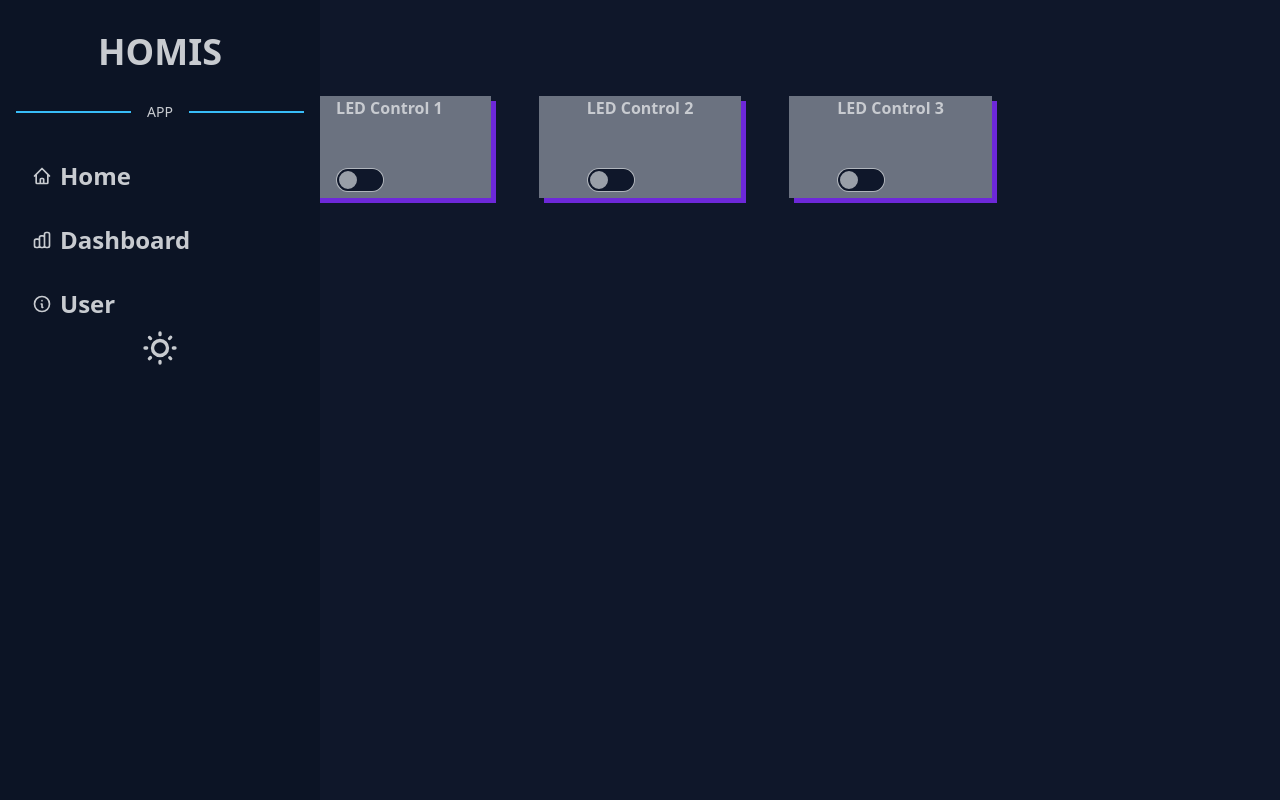
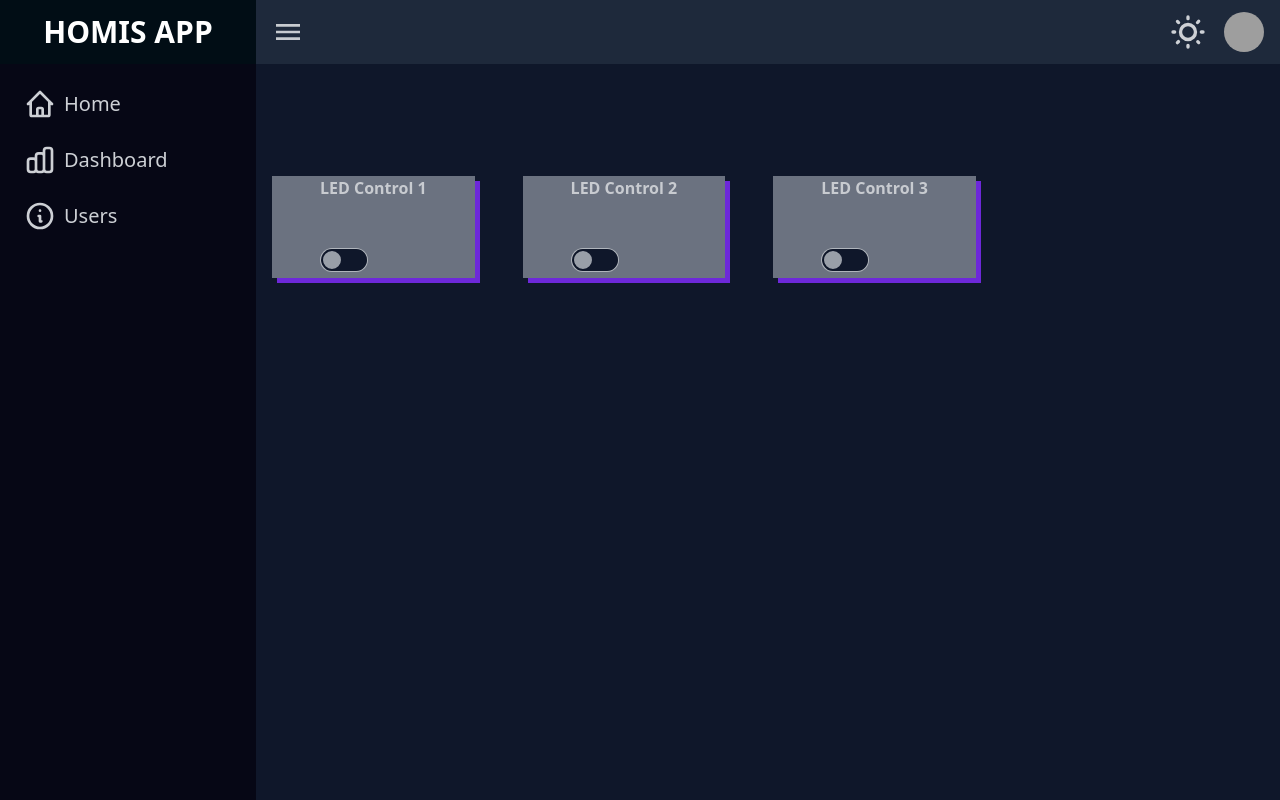
Before and after one commit to eka-septian/src-buku-penjadwalan-iot, a Flask app: template project/main/templates/dashboard.html in a window 1280 px wide. Run offline with Flask 3, Linux system fonts and the light colour scheme; the template is opened without the code that fills it, so the values that code supplies are empty; some libraries are stand-ins or nearby versions; grey boxes are pictures that could not be loaded.

Commit message:
update styling home,sidebar and navbar,toast massage

```diff
--- a/app.py
+++ b/app.py
@@ -1,3 +1,6 @@
 from project import create_app
 
 app = create_app()
+
+if __name__ == '__main__':
+    app.run(host='0.0.0.0',debug=True)
--- a/project/templates/base.html
+++ b/project/templates/base.html
@@ -15,59 +15,85 @@
   </head>
 
   <body>
-    <div class="drawer lg:drawer-open">
-      <input id="my-drawer-2" type="checkbox" class="drawer-toggle" />
-      <label for="my-drawer-2" class="btn btn-primary drawer-button lg:hidden"
-        >Open drawer</label
-      >
-      <div class="drawer-content flex flex-col items-center">
-        <main>{% block content %} {% endblock %}</main>
+
+    <div class="flex h-screen ">
+      <!-- sidebar -->
+      <div class="hidden md:flex flex-col w-64">
+          <div class="flex items-center justify-center h-16 bg-primary-content">
+              <span class="text-3xl text-white font-bold uppercase">Homis app</span>
           </div>
-      <div class="drawer-side">
-        <label for="my-drawer-2" aria-label="close sidebar" class="drawer-overlay" ></label>
-        <ul class="menu p-4 w-80 min-h-full bg-base-200 text-base-content fixed" >
-          <h1 class="text-4xl font-bold text-center my-4">HOMIS</h1>
-          <div class="divider divider-primary">APP</div>
-          <!-- Sidebar content here -->
-          <li class="text-2xl font-semibold mt-4">
-            <a href="{{ url_for('main.home') }}">
-              <svg xmlns="http://www.w3.org/2000/svg" class="h-5 w-5" fill="none" viewBox="0 0 24 24" stroke="currentColor" > <path stroke-linecap="round" stroke-linejoin="round" stroke-width="2" d="M3 12l2-2m0 0l7-7 7 7M5 10v10a1 1 0 001 1h3m10-11l2 2m-2-2v10a1 1 0 01-1 1h-3m-6 0a1 1 0 001-1v-4a1 1 0 011-1h2a1 1 0 011 1v4a1 1 0 001 1m-6 0h6" /></svg>
+          <div class="flex flex-col flex-1 overflow-y-auto ">
+              <nav class="flex-1 px-2 py-4 bg-secondary-content">
+                  <a href="{{url_for('main.home') }}" class="text-xl flex items-center px-4 py-2 text-neutral-content hover:bg-neutral">
+                    <svg xmlns="http://www.w3.org/2000/svg" class="h-8 w-8 mr-2" fill="none" viewBox="0 0 24 24" stroke="currentColor"><path stroke-linecap="round" stroke-linejoin="round" stroke-width="2" d="M3 12l2-2m0 0l7-7 7 7M5 10v10a1 1 0 001 1h3m10-11l2 2m-2-2v10a1 1 0 01-1 1h-3m-6 0a1 1 0 001-1v-4a1 1 0 011-1h2a1 1 0 011 1v4a1 1 0 001 1m-6 0h6" /></svg>
                       Home
                   </a>
-          </li>
-          <li class="text-2xl font-semibold mt-4">
-            <a href="{{url_for('main.dashboard') }}">
-              <svg xmlns="http://www.w3.org/2000/svg" class="h-5 w-5" fill="none" viewBox="0 0 24 24" stroke="currentColor" >
-                <path stroke-linecap="round" stroke-linejoin="round" stroke-width="2" d="M9 19v-6a2 2 0 00-2-2H5a2 2 0 00-2 2v6a2 2 0 002 2h2a2 2 0 002-2zm0 0V9a2 2 0 012-2h2a2 2 0 012 2v10m-6 0a2 2 0 002 2h2a2 2 0 002-2m0 0V5a2 2 0 012-2h2a2 2 0 012 2v14a2 2 0 01-2 2h-2a2 2 0 01-2-2z" /></svg>
+                  <a href="{{url_for('main.dashboard') }}" class="text-xl flex items-center px-4 py-2 mt-2 text-neutral-content hover:bg-neutral">
+                    <svg xmlns="http://www.w3.org/2000/svg" class="h-8 w-8 mr-2" fill="none" viewBox="0 0 24 24" stroke="currentColor"><path stroke-linecap="round" stroke-linejoin="round" stroke-width="2" d="M9 19v-6a2 2 0 00-2-2H5a2 2 0 00-2 2v6a2 2 0 002 2h2a2 2 0 002-2zm0 0V9a2 2 0 012-2h2a2 2 0 012 2v10m-6 0a2 2 0 002 2h2a2 2 0 002-2m0 0V5a2 2 0 012-2h2a2 2 0 012 2v14a2 2 0 01-2 2h-2a2 2 0 01-2-2z" /></svg>
                     Dashboard
                   </a>
-          </li>
+                  <a href="#" class="text-xl flex items-center px-4 py-2 mt-2 text-neutral-content hover:bg-neutral">
+                    <svg xmlns="http://www.w3.org/2000/svg" class="h-8 w-8 mr-2" fill="none" viewBox="0 0 24 24" stroke="currentColor"><path stroke-linecap="round" stroke-linejoin="round" stroke-width="2" d="M13 16h-1v-4h-1m1-4h.01M21 12a9 9 0 11-18 0 9 9 0 0118 0z" /></svg>
 
-          <li class="text-2xl font-semibold mt-4">
-            <a href="#">
-              <svg xmlns="http://www.w3.org/2000/svg" class="h-5 w-5" fill="none" viewBox="0 0 24 24" stroke="currentColor" >
-                <path stroke-linecap="round" stroke-linejoin="round" stroke-width="2" d="M13 16h-1v-4h-1m1-4h.01M21 12a9 9 0 11-18 0 9 9 0 0118 0z" /></svg >
-              User
-            </a >
-          </li>
+                      Users
+                  </a>
+              </nav>
+          </div>
+      </div>
 
+      <!-- Main content -->
+      <div class="flex flex-col flex-1 overflow-y-auto ">
+          <div class="flex items-center justify-between h-16 bg-neutral">
+              <div class="flex items-center px-4 ">
                 <label class="swap swap-rotate">
+
+                  <!-- this hidden checkbox controls the state -->
+                  <input type="checkbox" />
+
+                  <!-- hamburger icon -->
+                  <svg class="swap-off fill-current" xmlns="http://www.w3.org/2000/svg" width="32" height="32" viewBox="0 0 512 512"><path d="M64,384H448V341.33H64Zm0-106.67H448V234.67H64ZM64,128v42.67H448V128Z"/></svg>
+
+                  <!-- close icon -->
+                  <svg class="swap-on fill-current" xmlns="http://www.w3.org/2000/svg" width="32" height="32" viewBox="0 0 512 512"><polygon points="400 145.49 366.51 112 256 222.51 145.49 112 112 145.49 222.51 256 112 366.51 145.49 400 256 289.49 366.51 400 400 366.51 289.49 256 400 145.49"/></svg>
+
+                </label>
+              </div>
+              <div class="flex items-center pr-4">
+
+                <label class="swap swap-rotate pr-4 text-neutral-content">
                   <!-- this hidden checkbox controls the state -->
                   <input type="checkbox" class="theme-controller" value="retro" />
                   <!-- sun icon -->
-            <svg class="swap-off fill-current w-10 h-10" xmlns="http://www.w3.org/2000/svg" viewBox="0 0 24 24" > <path d="M5.64,17l-.71.71a1,1,0,0,0,0,1.41,1,1,0,0,0,1.41,0l.71-.71A1,1,0,0,0,5.64,17ZM5,12a1,1,0,0,0-1-1H3a1,1,0,0,0,0,2H4A1,1,0,0,0,5,12Zm7-7a1,1,0,0,0,1-1V3a1,1,0,0,0-2,0V4A1,1,0,0,0,12,5ZM5.64,7.05a1,1,0,0,0,.7.29,1,1,0,0,0,.71-.29,1,1,0,0,0,0-1.41l-.71-.71A1,1,0,0,0,4.93,6.34Zm12,.29a1,1,0,0,0,.7-.29l.71-.71a1,1,0,1,0-1.41-1.41L17,5.64a1,1,0,0,0,0,1.41A1,1,0,0,0,17.66,7.34ZM21,11H20a1,1,0,0,0,0,2h1a1,1,0,0,0,0-2Zm-9,8a1,1,0,0,0-1,1v1a1,1,0,0,0,2,0V20A1,1,0,0,0,12,19ZM18.36,17A1,1,0,0,0,17,18.36l.71.71a1,1,0,0,0,1.41,0,1,1,0,0,0,0-1.41ZM12,6.5A5.5,5.5,0,1,0,17.5,12,5.51,5.51,0,0,0,12,6.5Zm0,9A3.5,3.5,0,1,1,15.5,12,3.5,3.5,0,0,1,12,15.5Z" /> </svg>
+                  <svg class="swap-off fill-current w-10 h-10" xmlns="http://www.w3.org/2000/svg" viewBox="0 0 24 24"><path d="M5.64,17l-.71.71a1,1,0,0,0,0,1.41,1,1,0,0,0,1.41,0l.71-.71A1,1,0,0,0,5.64,17ZM5,12a1,1,0,0,0-1-1H3a1,1,0,0,0,0,2H4A1,1,0,0,0,5,12Zm7-7a1,1,0,0,0,1-1V3a1,1,0,0,0-2,0V4A1,1,0,0,0,12,5ZM5.64,7.05a1,1,0,0,0,.7.29,1,1,0,0,0,.71-.29,1,1,0,0,0,0-1.41l-.71-.71A1,1,0,0,0,4.93,6.34Zm12,.29a1,1,0,0,0,.7-.29l.71-.71a1,1,0,1,0-1.41-1.41L17,5.64a1,1,0,0,0,0,1.41A1,1,0,0,0,17.66,7.34ZM21,11H20a1,1,0,0,0,0,2h1a1,1,0,0,0,0-2Zm-9,8a1,1,0,0,0-1,1v1a1,1,0,0,0,2,0V20A1,1,0,0,0,12,19ZM18.36,17A1,1,0,0,0,17,18.36l.71.71a1,1,0,0,0,1.41,0,1,1,0,0,0,0-1.41ZM12,6.5A5.5,5.5,0,1,0,17.5,12,5.51,5.51,0,0,0,12,6.5Zm0,9A3.5,3.5,0,1,1,15.5,12,3.5,3.5,0,0,1,12,15.5Z"/></svg>
                   <!-- moon icon -->
-            <svg class="swap-on fill-current w-10 h-10" xmlns="http://www.w3.org/2000/svg" viewBox="0 0 24 24" > <path d="M21.64,13a1,1,0,0,0-1.05-.14,8.05,8.05,0,0,1-3.37.73A8.15,8.15,0,0,1,9.08,5.49a8.59,8.59,0,0,1,.25-2A1,1,0,0,0,8,2.36,10.14,10.14,0,1,0,22,14.05,1,1,0,0,0,21.64,13Zm-9.5,6.69A8.14,8.14,0,0,1,7.08,5.22v.27A10.15,10.15,0,0,0,17.22,15.63a9.79,9.79,0,0,0,2.1-.22A8.11,8.11,0,0,1,12.14,19.73Z" /> </svg>
+                  <svg class="swap-on fill-current w-10 h-10" xmlns="http://www.w3.org/2000/svg" viewBox="0 0 24 24"><path d="M21.64,13a1,1,0,0,0-1.05-.14,8.05,8.05,0,0,1-3.37.73A8.15,8.15,0,0,1,9.08,5.49a8.59,8.59,0,0,1,.25-2A1,1,0,0,0,8,2.36,10.14,10.14,0,1,0,22,14.05,1,1,0,0,0,21.64,13Zm-9.5,6.69A8.14,8.14,0,0,1,7.08,5.22v.27A10.15,10.15,0,0,0,17.22,15.63a9.79,9.79,0,0,0,2.1-.22A8.11,8.11,0,0,1,12.14,19.73Z"/></svg>
                 </label>
-        </ul>
+                  <a href="{{url_for('auth.logout') }}"
+                      class="flex items-center text-gray-500 hover:text-gray-700 focus:outline-none focus:text-gray-700">
+                      <div class="avatar">
+                        <div class="w-10 rounded-full">
+                          <img src="https://img.daisyui.com/images/stock/photo-1534528741775-53994a69daeb.jpg" />
+                        </div>
+
+                      </div>
+                  </a>
+              </div>
+          </div>
+          <div class="p-4">
+           <main>{% block content %}{% endblock %}</main>
           </div>
       </div>
 
-    <div>
+  </div>
+
   {% for message in get_flashed_messages() %}
-      <p>{{ message }}</p>
+  <div class="toast toast-end">
+    <div class="alert alert-info">
+      <span>{{ message }}</span>
+    </div>
+  </div>
       {% endfor %}
-    </div>
+
     <footer id="footer">{% block footer %} {% endblock %}</footer>
   </body>
 </html>
```
Also changed, not shown: project/main/templates/home.html (+5 -5 lines). Lines whose indentation alone changed are shown as unchanged.
